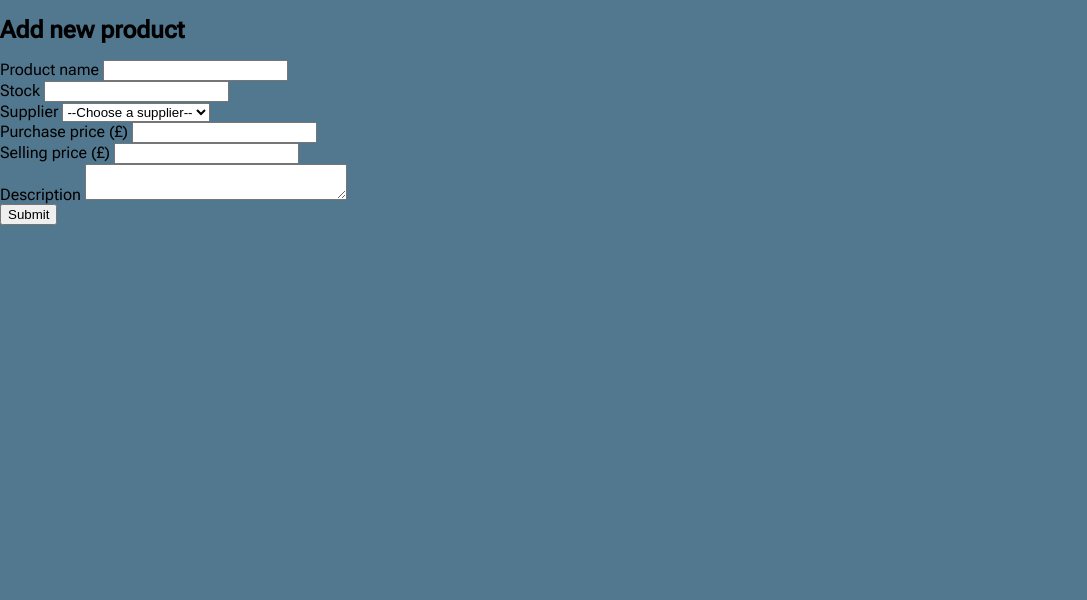
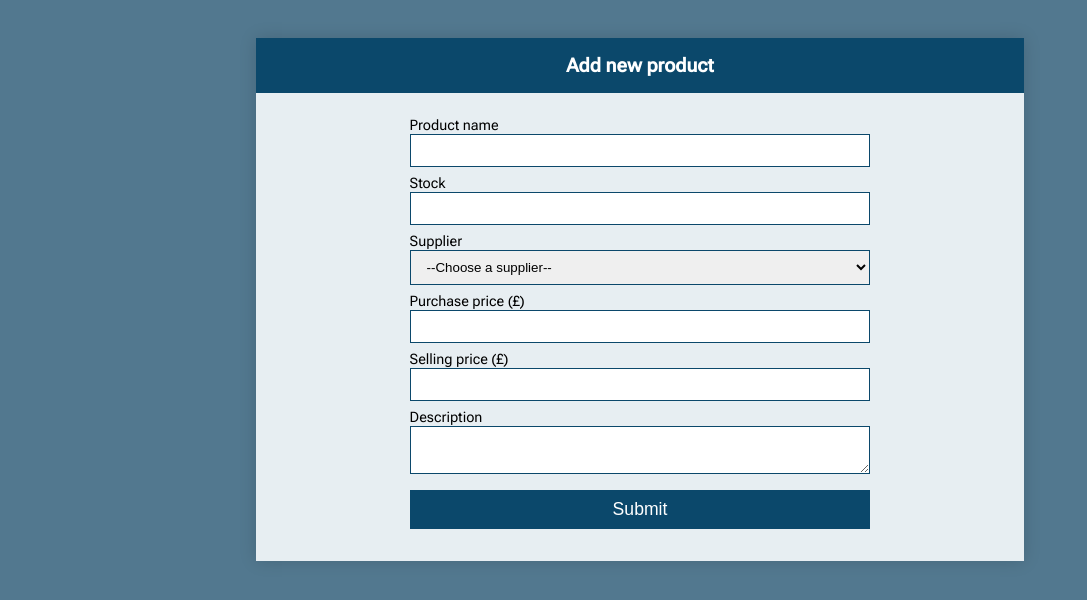
Before and after one commit to aurelija-93/python_app_shop_inventory, a Flask app: page /products/new in a window 1280 px wide. Shown: the part 138-738 px from the top of the page, without its empty margins (0-1087 px from the left). Run offline with Flask 3, Linux system fonts and the light colour scheme; data that the repository does not hold is empty; some libraries are stand-ins or nearby versions.

Commit message:
styling complete (for now...)

```diff
--- a/static/style.css
+++ b/static/style.css
@@ -32,6 +32,7 @@ body {
   border-radius: 40px;
   text-align: center;
   background-color: rgba(255, 255, 255, 0.3);
+  box-shadow: 0 0 1rem rgba(0, 0, 0, 0.15);
 }
 
 .home-page-nav > li > a {
@@ -177,7 +178,6 @@ table {
   font-size: 0.9rem;
   box-shadow: 0 0 1rem rgba(0, 0, 0, 0.15);
   background-color: #d1dfe7;
-  border-radius: 10px;
 }
 
 thead > tr {
@@ -228,6 +228,10 @@ td:nth-child(8) {
   padding: 0;
 }
 
+.button-form {
+  padding: 0;
+}
+
 .buttons {
   width: 3rem;
   height: 2rem;
@@ -235,14 +239,15 @@ td:nth-child(8) {
   background-color: transparent;
   border: none;
   color: #0B486B;
+  cursor: pointer;
 }
 
 .low-stock {
-  background-color: rgb(235, 221, 195);
+  background-color: rgb(239, 228, 208);
 }
 
 .no-stock {
-  background-color: rgb(229, 201, 201);
+  background-color: rgb(240, 221, 221);
 }
 
 .supplier-info {
@@ -267,3 +272,60 @@ h2 > a {
 h2 > a:hover {
   text-decoration: underline;
 }
+
+.form-container {
+  background-color:#e7eef2;
+  margin: 3% 20%;
+  box-shadow: 0 0 1rem rgba(0, 0, 0, 0.15);
+}
+
+form {
+  padding: 1.5rem 0;
+  display: grid;
+  place-items: center;
+  font-size: 0.9rem;
+}
+
+.form-container > h1 {
+  background-color: #0B486B;
+  color: white;
+  margin: 0;
+  padding: 1rem 0;
+  text-align: center;
+  font-size: 1.2rem;
+}
+
+form > div {
+  display: flex;
+  flex-direction: column;
+  width: 60%;
+}
+
+input {
+  padding: 0.5rem 1rem;
+  box-sizing: border-box;
+  border: 1px solid #0B486B;
+  margin-bottom: 0.5rem;
+}
+
+select {
+  padding: 0.5rem 0.75rem;
+  border: 1px solid #0B486B;
+  margin-bottom: 0.5rem;
+}
+
+textarea {
+  font-family: 'Roboto Flex', Helvetica, Arial, sans-serif;
+  padding: 0.5rem 1rem;
+  box-sizing: border-box;
+  border: 1px solid #0B486B;
+  margin-bottom: 0.5rem;
+}
+
+input[type='submit'] {
+  background-color: #0B486B;
+  color: white;
+  margin-top: 0.5rem;
+  cursor: pointer;
+  font-size: 1.1rem;
+}
--- a/templates/products/edit.html
+++ b/templates/products/edit.html
@@ -1,8 +1,9 @@
 {% extends 'base.html' %}
 
 {% block content %}
-<form class="product-form" action="/products/{{ product.id }}" method="POST">
+    <div class="form-container">
         <h1>Edit product</h1>
+        <form action="/products/{{ product.id }}" method="POST">
             <div>
                 <label for="name">Product name</label>
                 <input type="text" name="name" id="name" value="{{ product.name }}">
@@ -37,4 +38,5 @@
                 <input type="submit">
             </div>
         </form>
+    </div>
 {% endblock content %}
--- a/templates/products/new.html
+++ b/templates/products/new.html
@@ -1,8 +1,9 @@
 {% extends 'base.html' %}
 
 {% block content %}
-    <form class="product-form" action="/products" method="POST">
+    <div class="form-container">
         <h1>Add new product</h1>
+        <form action="/products" method="POST">
             <div>
                 <label for="name">Product name</label>
                 <input type="text" name="name" id="name">
@@ -36,4 +37,5 @@
                 <input type="submit">
             </div>
         </form>
+    </div>
 {% endblock content %}
--- a/templates/suppliers/edit.html
+++ b/templates/suppliers/edit.html
@@ -1,8 +1,9 @@
 {% extends 'base.html' %}
 
 {% block content %}
-    <form class="supplier-form" action="/suppliers/{{ supplier.id }}" method="POST">
+    <div class="form-container">
         <h1>Edit supplier</h1>
+        <form action="/suppliers/{{ supplier.id }}" method="POST">
             <div>
                 <label for="name">Supplier name</label>
                 <input type="text" name="name" id="name" value="{{ supplier.name }}">
@@ -19,4 +20,5 @@
                 <input type="submit">
             </div>
         </form>
+    </div>
 {% endblock content %}
--- a/templates/suppliers/index.html
+++ b/templates/suppliers/index.html
@@ -24,12 +24,12 @@
                         <td>{{ supplier.phone }}</td>
                         <td><a href="/suppliers">{{ supplier.email }}</a></td>
                         <td>
-                            <form action="/suppliers/{{ supplier.id }}/edit">
+                            <form class="button-form" action="/suppliers/{{ supplier.id }}/edit">
                                 <button class="buttons"><i class="fa-solid fa-file-pen"></i></button>
                             </form>
                         </td>
                         <td>
-                            <form action="/suppliers/{{ supplier.id }}">
+                            <form class="button-form" action="/suppliers/{{ supplier.id }}">
                                 <button class="buttons"><i class="fa-solid fa-clipboard-list"></i></button>
                             </form>
                         </td>
--- a/templates/suppliers/new.html
+++ b/templates/suppliers/new.html
@@ -1,8 +1,9 @@
 {% extends 'base.html' %}
 
 {% block content %}
-    <form class="supplier-form" action="/suppliers" method="POST">
+    <div class="form-container">
         <h1>Add new supplier</h1>
+        <form action="/suppliers" method="POST">
             <div>
                 <label for="name">Supplier name</label>
                 <input type="text" name="name" id="name">
@@ -19,4 +20,5 @@
                 <input type="submit">
             </div>
         </form>
+    </div>
 {% endblock content %}
```
Also changed, not shown: templates/products/index.html (+6 -6 lines). Lines whose indentation alone changed are shown as unchanged.
